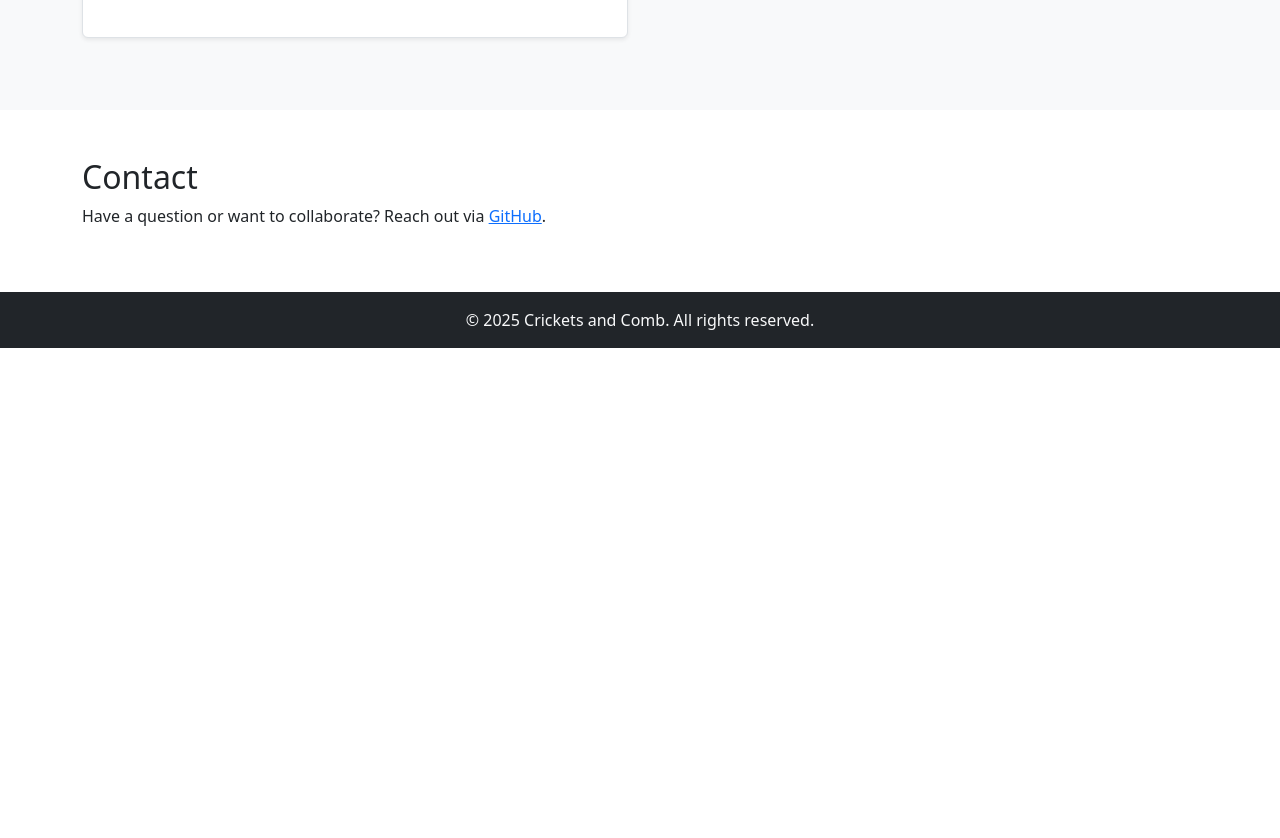
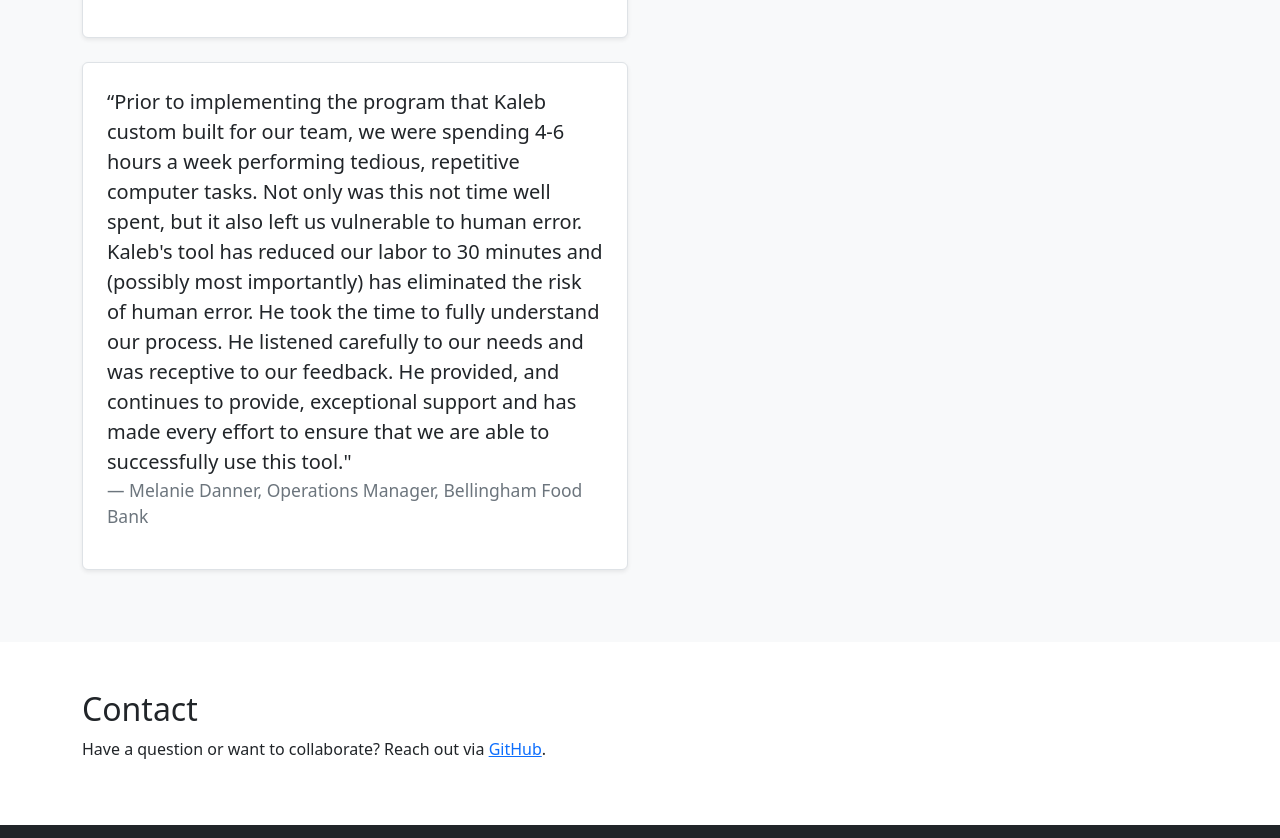
Before and after one commit to crickets-and-comb/crickets-and-comb.github.io, a plain HTML site: page index.html in a window 1280 px wide. Shown: the part 1561-2399 px from the top of the page. Before the commit the page ends 1909 px from the top, so only its background shows below. Drawn offline with nearby package versions, Linux system fonts and the light colour scheme.

Commit message:
Feature/kaleb coberly/melanies testimonial (#14)

```diff
--- a/index.html
+++ b/index.html
@@ -94,6 +94,14 @@
                 </blockquote>
             </div>
         </div>
+        <div class="row">
+            <div class="col-md-6 mb-4">
+                <blockquote class="blockquote p-4 bg-white border rounded shadow-sm h-100">
+                    <p class="mb-3">“Prior to implementing the program that Kaleb custom built for our team, we were spending 4-6 hours a week performing tedious, repetitive computer tasks. Not only was this not time well spent, but it also left us vulnerable to human error. Kaleb's tool has reduced our labor to 30 minutes and (possibly most importantly) has eliminated the risk of human error. He took the time to fully understand our process. He listened carefully to our needs and was receptive to our feedback. He provided, and continues to provide, exceptional support and has made every effort to ensure that we are able to successfully use this tool."</p>
+                    <footer class="blockquote-footer">Melanie Danner, Operations Manager, Bellingham Food Bank</footer>
+                </blockquote>
+            </div>
+        </div>
     </div>
 </section>
 
```
